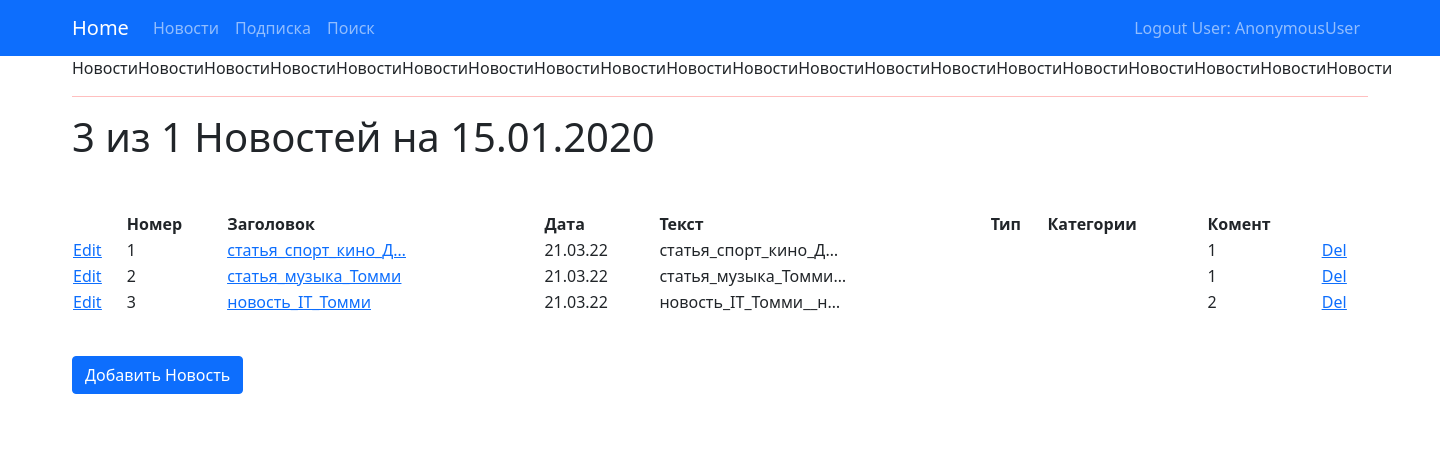
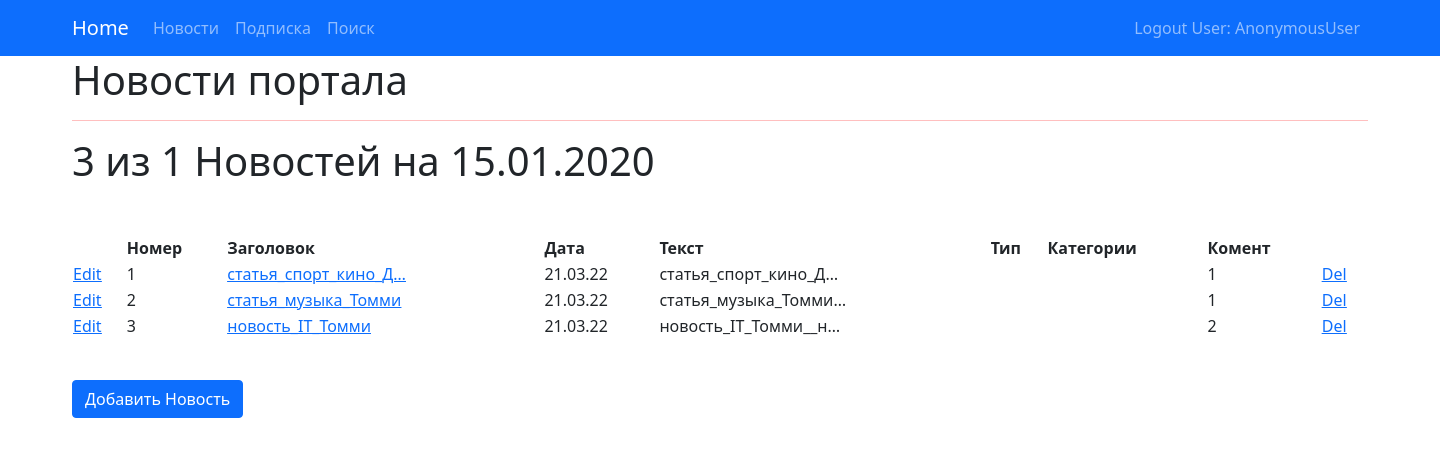
Before and after one commit to iea32/pythonProject, a Django app: template NewsPaper/templates/post/posts.html in a window 1440 px wide. Shown: the top 457 px of the page. Run offline with Django 3.2, Linux system fonts and the light colour scheme; data comes from the database, SQL or seed files in the repository; both versions use the stored data as it was after the commit; the template is opened without the code that fills it: values that come from a table or form of the project are taken from there, most other values are stand-ins (such as "Sample title", 1, 10 or a date in 2020).

Commit message:
edit apps

```diff
--- a/NewsPaper/NewsPaper/urls.py
+++ b/NewsPaper/NewsPaper/urls.py
@@ -22,6 +22,6 @@ urlpatterns = [
     # path('accounts/', include('allauth.urls')),
     # path('accounts/', include('accounts.urls')),
     path('admin/', admin.site.urls),
-    path('news/', include('news.urls'))
+    path('news/', include('news.urls')),
 
 ]
--- a/NewsPaper/news/urls.py
+++ b/NewsPaper/news/urls.py
@@ -5,6 +5,7 @@ from .views import PostList, PostDetail, PostCreateView, PostUpdateView, PostDel
 app_name = 'news'
 urlpatterns = [
     path('', PostList.as_view()),
+    path('news/', PostCreateView.as_view(), name='posts'),
     path('add/', PostCreateView.as_view(), name='post_add'),
     path('search/', PostSearchView.as_view(), name='post_search'),
     path('<int:pk>', PostDetail.as_view(), name='post_detail' ),
--- a/NewsPaper/templates/post/posts.html
+++ b/NewsPaper/templates/post/posts.html
@@ -7,7 +7,7 @@
 
 
 {% block title %}
-{{ 'Новости'|multiply:20 }}
+<h1>{{ 'Новости портала'|multiply:1 }}</h1>
 {% endblock title %}
 
 
```
Also changed, not shown: NewsPaper/db.sqlite3.
